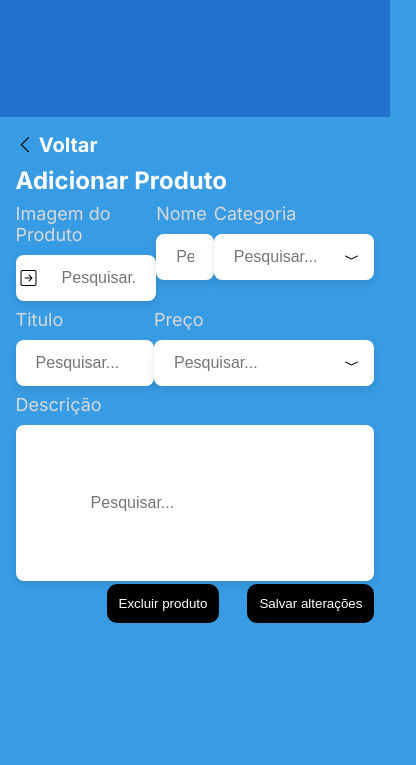
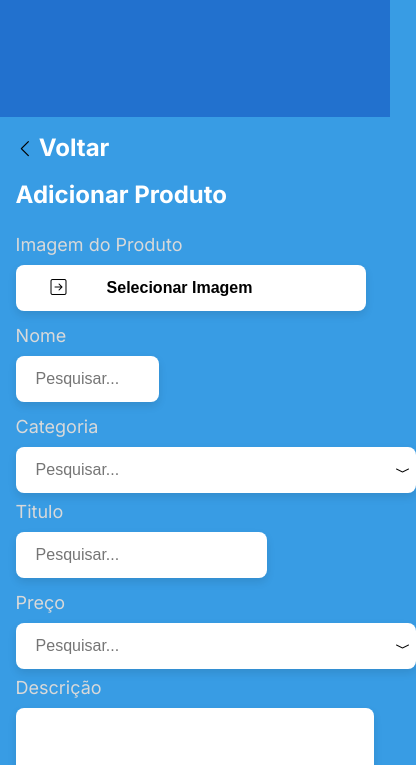
Before and after one commit to Viniciusvi/Projeto, a plain HTML site: page index.html in a window 390 px wide. Shown: the part 73-838 px from the top of the page, 416 px wide, since content can reach past the window. Drawn offline with nearby package versions, Linux system fonts and the light colour scheme.

Commit message:
Responsividade

```diff
--- a/css/style.css
+++ b/css/style.css
@@ -57,7 +57,7 @@ section.add-produto {
 .h3-voltar h3 a {
     text-decoration: none;
     color: #fff;
-    font-size: 20px;
+    font-size: 1.5rem;
     font-weight: bold;
 }
 
@@ -148,19 +148,19 @@ section.add-produto {
     border-radius: 8px;
     box-shadow: 0px 4px 8px rgba(0, 0, 0, 0.1);
     padding: 5px;
-    width: 100%;
+    width: 100%
 }
 
 /* Estiliza o ícone */
-.imagem-do-produto i {
-    margin-right: 10px;
+.imagem-do-produto button i {
+    margin-right: 40px;
 }
 
 /* Estiliza o campo de pesquisa */
-.search-input {
+.search-input-1 {
     border: none;
     padding: 9px 15px;
-    font-size: 16px;
+    font-size: 1rem;
     width: 100%;
     border-radius: 15px;
     outline: none;
@@ -187,3 +187,28 @@ section.add-produto {
     transform: scale(1.10);
     background-color: #4d4b4bbd;
 }
+
+.btn-img {
+    border: none;
+    padding: 9px 15px;
+    background-color: #fff;
+    font-size: 1rem;
+    font-weight: 600;
+    margin-left: 15px;
+    cursor:pointer
+}
+
+@media (max-width: 1489px) {
+    .imagem-nome-categoria {
+        flex-direction: column;
+        gap: 14px;
+    }
+
+    .button {
+        margin-top: 4%;
+    }
+
+    .h2-adicionar-produto {
+        padding: 5% 0;
+    }
+}
--- a/index.html
+++ b/index.html
@@ -34,22 +34,24 @@
                         <div class="produto-container-img">
                             <p class="imagem-nome-categoria-p">Imagem do Produto </p>
                             <div class="imagem-do-produto">
-                                <i class="bi bi-arrow-right-square"></i>
-                                <input type="text" placeholder="Pesquisar..." class="search-input">
+                                <div class="btn-arquivos">
+                                    <button class="btn-img" onclick="document.getElementById('fileInput').click()"><i class="bi bi-arrow-right-square"></i>Selecionar Imagem</button>
+                                    <input type="file" id="fileInput" style="display:none;"/>
+                                </div>
                             </div>
                         </div>
 
                         <div class="produto-container-nome">
                             <p class="imagem-nome-categoria-p">Nome</p>
                             <div class="imagem-do-produto">
-                                <input type="text" placeholder="Pesquisar..." class="search-input">
+                                <input type="text" placeholder="Pesquisar..." class="search-input-1">
                             </div>
                         </div>
 
                         <div class="produto-container-categoria">
                             <p class="imagem-nome-categoria-p">Categoria</p>
                             <div class="imagem-do-produto">
-                                <input type="text" placeholder="Pesquisar..." class="search-input">
+                                <input type="text" placeholder="Pesquisar..." class="search-input-1">
                                 <i class="bi bi-chevron-compact-down"></i>
                             </div>
                         </div>
@@ -59,14 +61,14 @@
                         <div class="produto-container-titulo">
                             <p class="imagem-nome-categoria-p">Titulo</p>
                             <div class="imagem-do-produto">
-                                <input type="text" placeholder="Pesquisar..." class="search-input">
+                                <input type="text" placeholder="Pesquisar..." class="search-input-1">
                             </div>
                         </div>
 
                         <div class="produto-container-preço">
                             <p class="imagem-nome-categoria-p">Preço</p>
                             <div class="imagem-do-produto">
-                                <input type="text" placeholder="Pesquisar..." class="search-input">
+                                <input type="text" placeholder="Pesquisar..." class="search-input-1">
                                 <i class="bi bi-chevron-compact-down"></i>
                             </div>
                         </div>
@@ -75,7 +77,7 @@
                         <div class="produto-container-descrição">
                             <p class="imagem-nome-categoria-p">Descrição</p>
                             <div class="imagem-do-produto-descrição">
-                                <input type="text" placeholder="Pesquisar..." class="search-input">
+                                <input type="text" placeholder="Pesquisar..." class="search-input-1">
                             </div>
                         </div>
                 </div>
```
